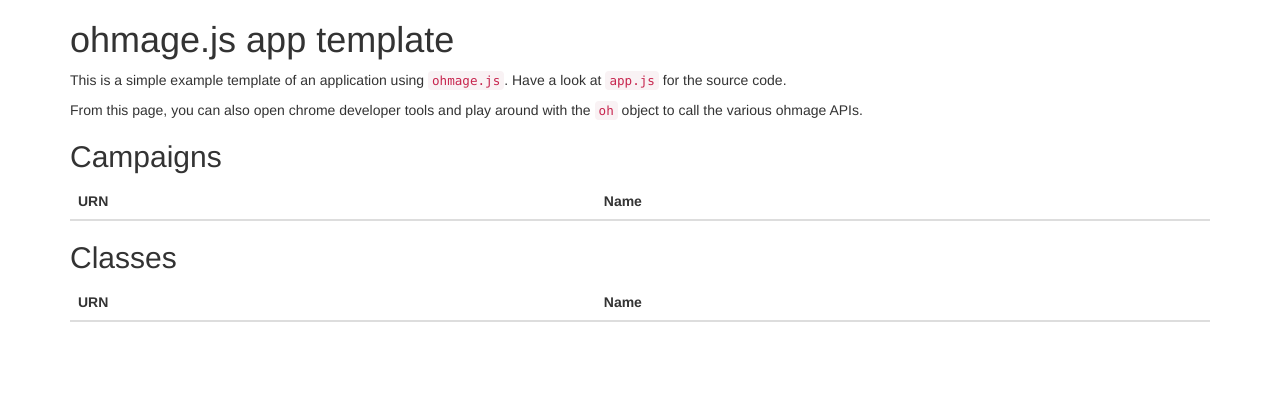
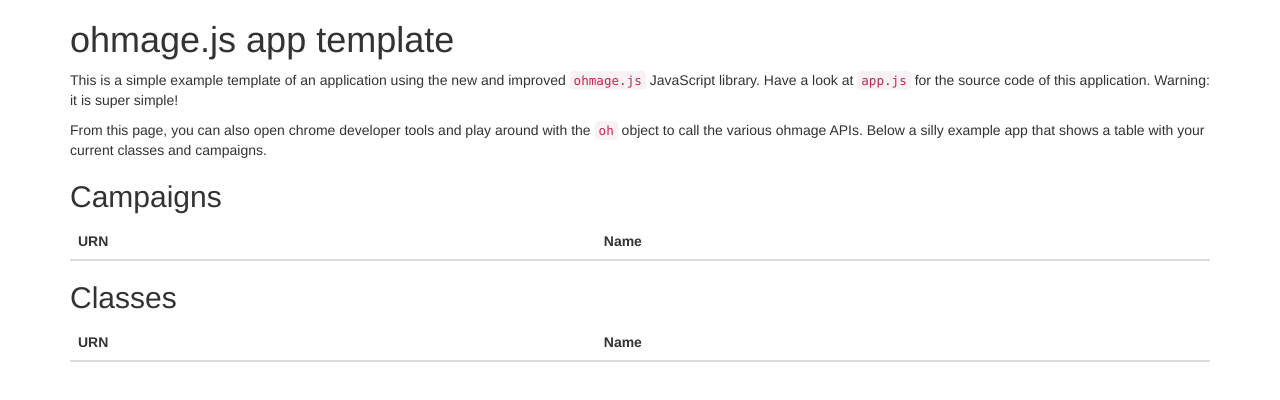
Before and after one commit to ohmage/ohmage.js, a plain HTML site: page index.html in a window 1280 px wide. Drawn offline with nearby package versions, Linux system fonts and the light colour scheme; no server answers.

Commit message:
update text

```diff
--- a/index.html
+++ b/index.html
@@ -7,7 +7,7 @@
 	<script src="ohmage.js"></script>
 	<script src="app.js"></script>
 
-	<!-- Latest compiled and minified CSS -->
+	<!-- Bootstrap, not really needed but always nice -->
 	<link rel="stylesheet" href="//maxcdn.bootstrapcdn.com/bootstrap/3.2.0/css/bootstrap.min.css">
 	<link rel="stylesheet" href="//maxcdn.bootstrapcdn.com/bootstrap/3.2.0/css/bootstrap-theme.min.css">
 
@@ -19,9 +19,9 @@
 
 	<h1>ohmage.js app template</h1>
 
-	<p>This is a simple example template of an application using <a href="ohmage.js"><code>ohmage.js</code></a>. Have a look at <a href="app.js"><code>app.js</code></a> for the source code.</p>
+	<p>This is a simple example template of an application using the new and improved <a href="ohmage.js"><code>ohmage.js</code></a> JavaScript library. Have a look at <a href="app.js"><code>app.js</code></a> for the source code of this application. Warning: it is super simple!</p>
 
-	<p>From this page, you can also open chrome developer tools and play around with the <code>oh</code> object to call the various ohmage APIs.</p>
+	<p>From this page, you can also open chrome developer tools and play around with the <code>oh</code> object to call the various ohmage APIs. Below a silly example app that shows a table with your current classes and campaigns.</p>
 
 	<h2>Campaigns</h2>
 
```
